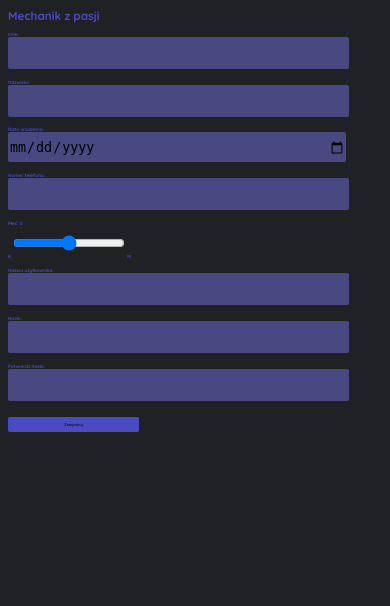
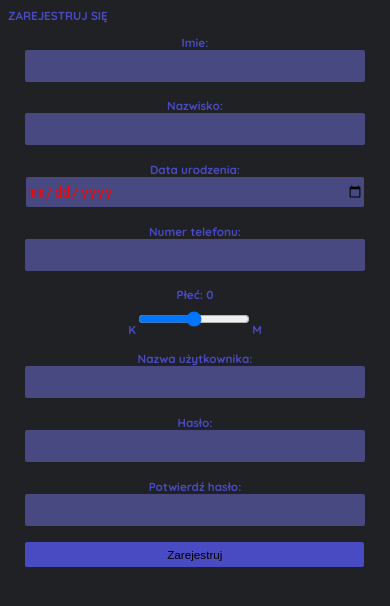
Before and after one commit to yarcio/systemmechanikowy, a PHP site: page /rejestracja.php in a window 390 px wide. Shown: the top 606 px of the page. Run offline with PHP 8.4, Linux system fonts and the light colour scheme.

Commit message:
poprawki

```diff
--- a/rejestracja.php
+++ b/rejestracja.php
@@ -1,28 +1,34 @@
 <!DOCTYPE html>
 <html lang="pl-PL">
+
 <head>
     <meta charset="UTF-8">
     <meta name="viewport" content="width=device-width, initial-scale=1.0">
     <title>Mechanik z pasji</title>
     <link rel="stylesheet" href="stylesheet/stylerejestracja.css">
 </head>
+
 <body>
     <?php
     session_start();
     session_destroy();
     ?>
-<h1>Mechanik z pasji</h1>
-
+    <h1>ZAREJESTRUJ SIĘ</h1>
     <script src="js/main.js"></script>
-<p>Imie:<br /><input type='text' id='imie'/></p>
-<p>Nazwisko:<br /><input type='text' id='nazwisko'/></p>
-<p>Data urodzenia:<br /><input type='date' id='dataUr'/></p>
-<p>Numer telefonu:<br /><input type='text' id='nrTel'/></p>
+    <div class="polowa">
+        <p>Imie:<br /><input type='text' id='imie' /></p>
+        <p>Nazwisko:<br /><input type='text' id='nazwisko' /></p>
+        <p>Data urodzenia:<br /><input type='date' id='dataUr' /></p>
+        <p>Numer telefonu:<br /><input type='text' id='nrTel' /></p>
+    </div>
+    <div class="polowa">
         <p>Płeć: <output id="jakaplec">0</output><br>
         K<input id="plec" type="range" min="-1" max="1" step="0.01" oninput="sliderRefresh()" value=0>M</p>
-<p>Nazwa użytkownika:<br /><input type='text' id='nazwa'/></p>
-<p>Hasło:<br /><input type="password" id="haslo"/></p>
-<p>Potwierdź hasło:<br /><input type="password" id="powtwierdzhaslo"/></p>
+        <p>Nazwa użytkownika:<br /><input type='text' id='nazwa' /></p>
+        <p>Hasło:<br /><input type="password" id="haslo" /></p>
+        <p>Potwierdź hasło:<br /><input type="password" id="powtwierdzhaslo" /></p>
+    </div>
     <button onclick="rejestracja()">Zarejestruj</button>
 </body>
+
 </html>
--- a/stylesheet/stylerejestracja.css
+++ b/stylesheet/stylerejestracja.css
@@ -24,6 +24,7 @@ input[type="text"] {
     height: 30px;
     width: 90%;
     margin-bottom: 5px;
+    color: red;
 }
 
 input[type="date"] {
@@ -33,6 +34,7 @@ input[type="date"] {
     height: 30px;
     width: 90%;
     margin-bottom: 5px;
+    color: red;
 }
 
 input[type="range"] {
@@ -51,15 +53,38 @@ input[type="password"] {
     height: 30px;
     width: 90%;
     margin-bottom: 5px;
+    color: red;
 }
 
 button {
     background-color: #494BC3;
     border: 0;
-    padding: 5px;
+    padding: 6px;
     border-radius: 2px 2px;
     font-size: 1vw;
-    width: 35%;
-    margin-right: 1.5%;
-    margin-bottom: 4px;
+    margin-left: 2.4%;
+    width: 95.2%;
 }
+
+.polowa {
+    width: 50%;
+    float: left;
+    text-align: center;
+}
+
+@media only screen and (max-width:750px) {
+    .polowa {
+        width: 100%;
+        float: none;
+    }
+
+    p {
+        font-size: 3vw;
+    }
+
+    button {
+        font-size: 3vw;
+        margin-left: 4.6%;
+        width: 90.7%;
+    }
+}
```
Also changed, not shown: stylesheet/style.css (+14 -3 lines). Lines whose indentation alone changed are shown as unchanged.
